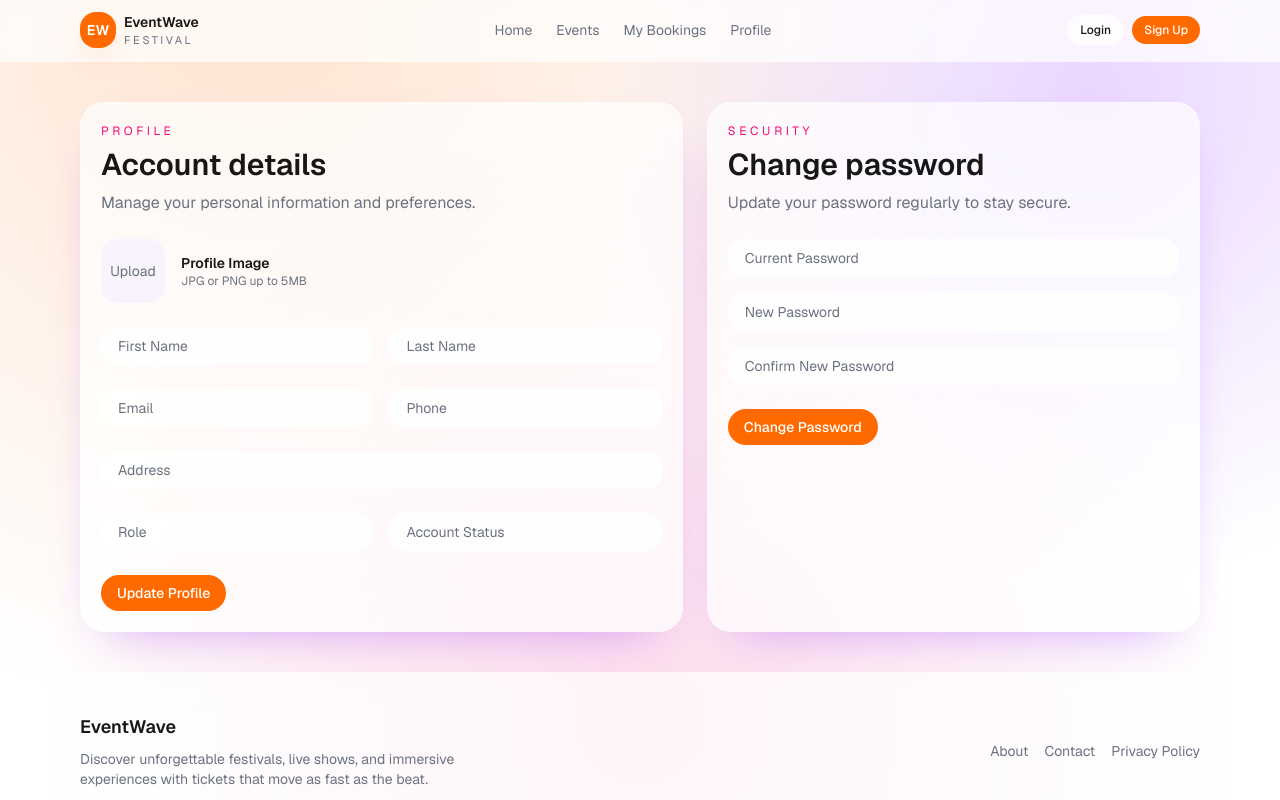
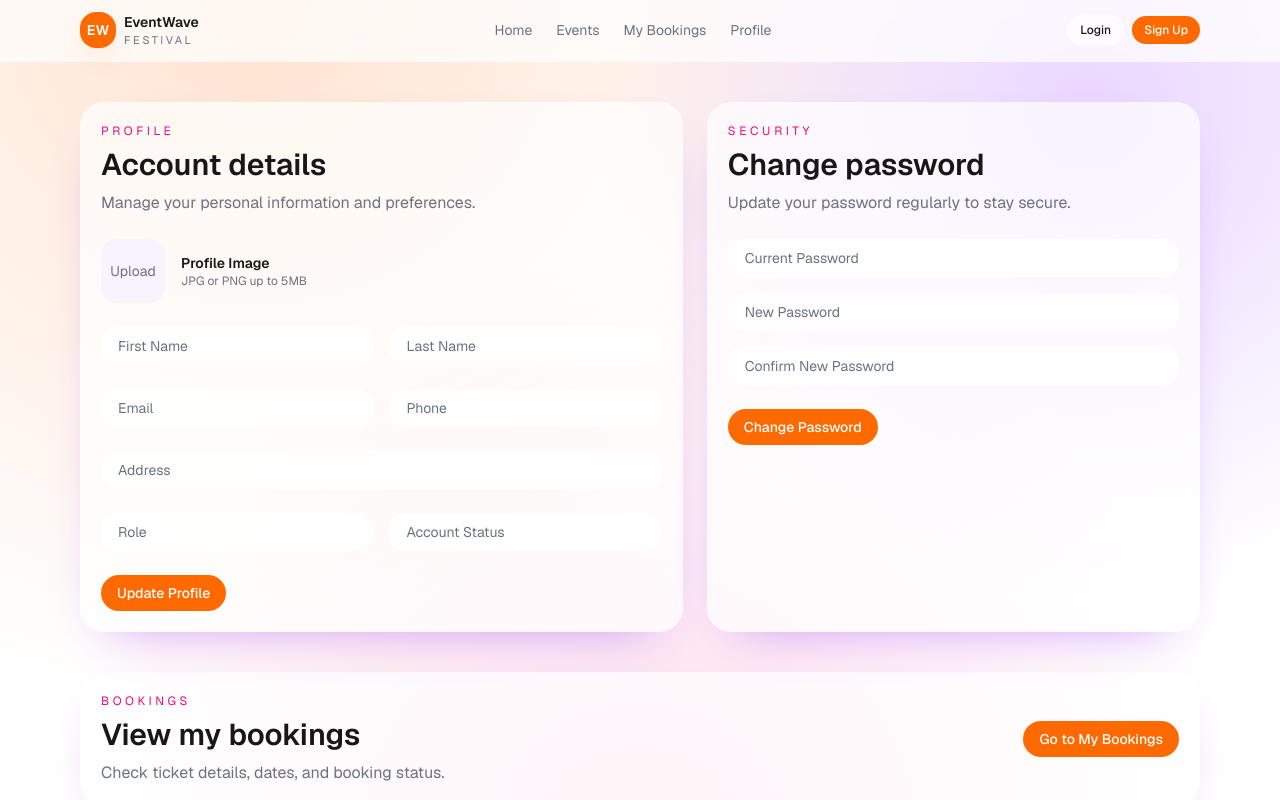
Before and after one commit to MethmiNPCS/CTSE_Microservices_Frontend, a Next.js app in the folder frontend/: page /profile in a window 1280 px wide. Shown: the top 800 px of the page. Built offline with nearby package versions, Linux system fonts and the light colour scheme.

Commit message:
Add link to view user bookings on ProfilePage

```diff
--- a/frontend/src/app/profile/page.js
+++ b/frontend/src/app/profile/page.js
@@ -1,3 +1,5 @@
+import Link from "next/link";
+
 import Button from "../../components/ui/Button";
 import Card from "../../components/ui/Card";
 import Input from "../../components/ui/Input";
@@ -55,6 +57,17 @@ export default function ProfilePage() {
           <Button className="w-full sm:w-auto">Change Password</Button>
         </Card>
       </section>
+
+      <Card className="flex flex-wrap items-center justify-between gap-4">
+        <SectionHeader
+          eyebrow="Bookings"
+          title="View my bookings"
+          subtitle="Check ticket details, dates, and booking status."
+        />
+        <Link href="/bookings">
+          <Button>Go to My Bookings</Button>
+        </Link>
+      </Card>
     </PageShell>
   );
 }
```
